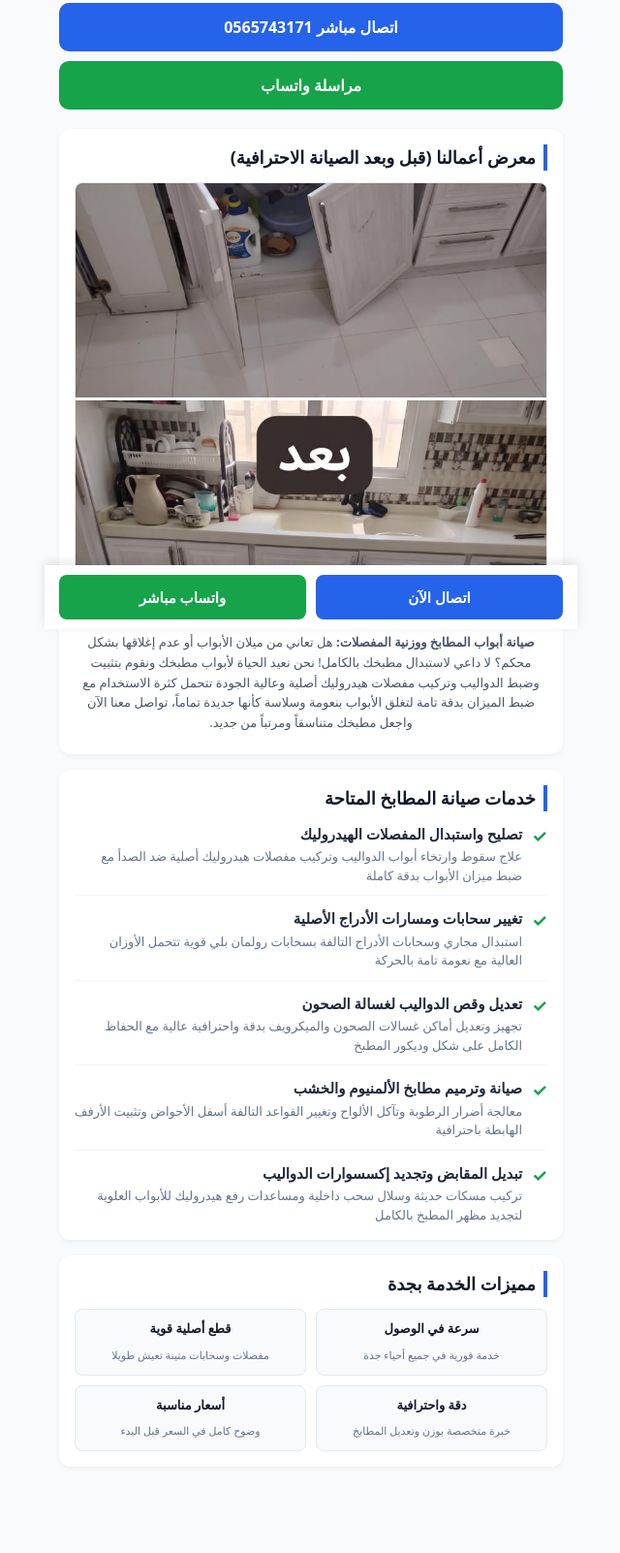
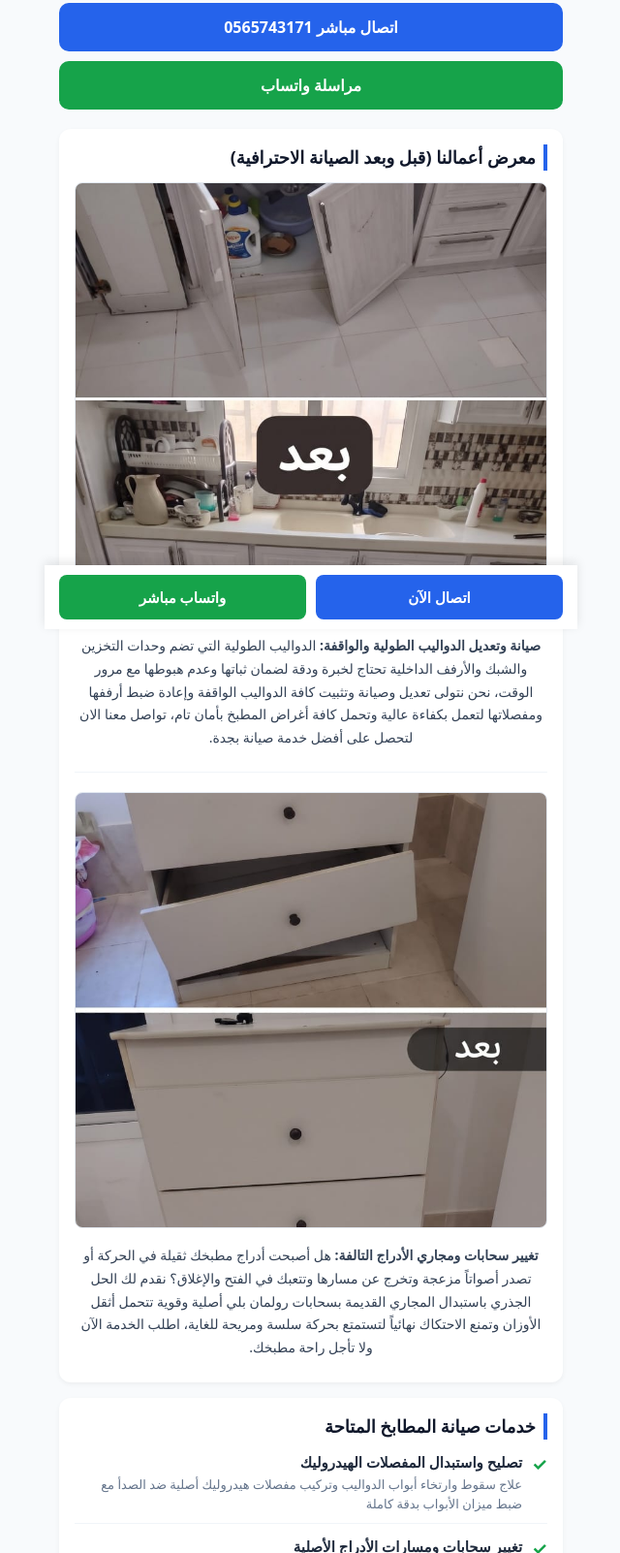
Before and after one commit to jawhara-kitchen-jeddah/-, a plain HTML site: page index.html in a window 1280 px wide. Shown: the part 151-1753 px from the top of the page at 97% size, without its empty margins (319-959 px from the left). Drawn offline with Linux system fonts and the light colour scheme.

Commit message:
Update index.html

```diff
--- a/index.html
+++ b/index.html
@@ -30,9 +30,10 @@
     .check{color:#16a34a;font-weight:bold;font-size:18px}
     .item h3{font-size:15px;color:#1e293b;margin-bottom:3px}
     .item p{font-size:13px;color:#64748b}
-    .work-img-container {margin-bottom: 0; text-align: center;}
-    .work-img-container img {width: 100%; max-height: 450px; object-fit: cover; border-radius: 8px; border: 1px solid #e2e8f0; margin-bottom: 8px;}
-    .work-img-container p {font-size: 13px; color: #475569; margin-bottom: 6px; line-height: 1.6;}
+    .work-img-container {margin-bottom: 20px; text-align: center; border-bottom: 1px solid #f1f5f9; padding-bottom: 15px;}
+    .work-img-container:last-child {border: none; margin: 0; padding: 0;}
+    .work-img-container img {width: 100%; max-height: 450px; object-fit: cover; border-radius: 8px; border: 1px solid #e2e8f0; margin-bottom: 10px;}
+    .work-img-container p {font-size: 14px; color: #334155; font-weight: 500; margin-bottom: 8px; line-height: 1.7;}
     .grid{display:grid;grid-template-columns:1fr 1fr;gap:10px}
     .box{background:#f8fafc;border:1px solid #e2e8f0;border-radius:8px;padding:10px;text-align:center}
     .box strong{display:block;color:#0f172a;font-size:13px;margin-bottom:3px}
@@ -59,11 +60,20 @@
     <div class="card">
       <h2>معرض أعمالنا (قبل وبعد الصيانة الاحترافية)</h2>
 
+      <!-- 1. الدولاب الواقف -->
       <div class="work-img-container">
-        <a href="https://wa.me/966565743171?text=السلام%20عليكم%20أريد%20استفسار%20عن%20صيانة%20الأبواب%20ووزنية%20المفصلات%20والدواليب" target="_blank">
-          <img src="IMG-20261115-WA0034.jpg" alt="صيانة أبواب المطابخ وتغيير المفصلات">
+        <a href="https://wa.me/966565743171?text=السلام%20عليكم%20أريد%20استفسار%20عن%20صيانة%20وتعديل%20الدواليب%20الواقفة%20والأرفف" target="_blank">
+          <img src="IMG-20261115-WA0034.jpg" alt="صيانة وتعديل الدواليب الواقفة">
         </a>
-        <p><strong>صيانة أبواب المطابخ ووزنية المفصلات:</strong> هل تعاني من ميلان الأبواب أو عدم إغلاقها بشكل محكم؟ لا داعي لاستبدال مطبخك بالكامل! نحن نعيد الحياة لأبواب مطبخك ونقوم بتثبيت وضبط الدواليب وتركيب مفصلات هيدروليك أصلية وعالية الجودة تتحمل كثرة الاستخدام مع ضبط الميزان بدقة تامة لتغلق الأبواب بنعومة وسلاسة كأنها جديدة تماماً، تواصل معنا الآن واجعل مطبخك متناسقاً ومرتباً من جديد.</p>
+        <p><strong>صيانة وتعديل الدواليب الطولية والواقفة:</strong> الدواليب الطولية التي تضم وحدات التخزين والشبك والأرفف الداخلية تحتاج لخبرة ودقة لضمان ثباتها وعدم هبوطها مع مرور الوقت، نحن نتولى تعديل وصيانة وتثبيت كافة الدواليب الواقفة وإعادة ضبط أرففها ومفصلاتها لتعمل بكفاءة عالية وتحمل كافة أغراض المطبخ بأمان تام، تواصل معنا الان لتحصل على أفضل خدمة صيانة بجدة.</p>
+      </div>
+
+      <!-- 2. السحابات والأدراج -->
+      <div class="work-img-container">
+        <a href="https://wa.me/966565743171?text=السلام%20عليكم%20أريد%20استفسار%20عن%20تغيير%20السحابات%20ومجاري%20الأدراج" target="_blank">
+          <img src="IMG-20261115-WA0037.jpg" alt="تغيير سحابات ومجاري الأدراج">
+        </a>
+        <p><strong>تغيير سحابات ومجاري الأدراج التالفة:</strong> هل أصبحت أدراج مطبخك ثقيلة في الحركة أو تصدر أصواتاً مزعجة وتخرج عن مسارها وتتعبك في الفتح والإغلاق؟ نقدم لك الحل الجذري باستبدال المجاري القديمة بسحابات رولمان بلي أصلية وقوية تتحمل أثقل الأوزان وتمنع الاحتكاك نهائياً لتستمتع بحركة سلسة ومريحة للغاية، اطلب الخدمة الآن ولا تأجل راحة مطبخك.</p>
       </div>
 
     </div>
```
